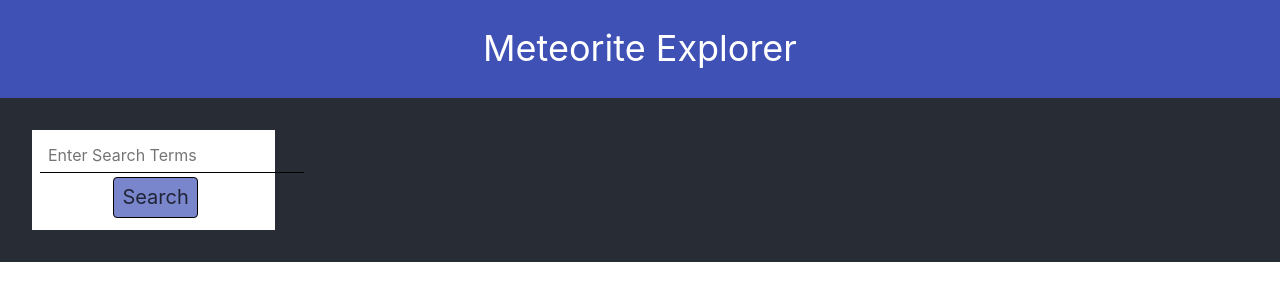
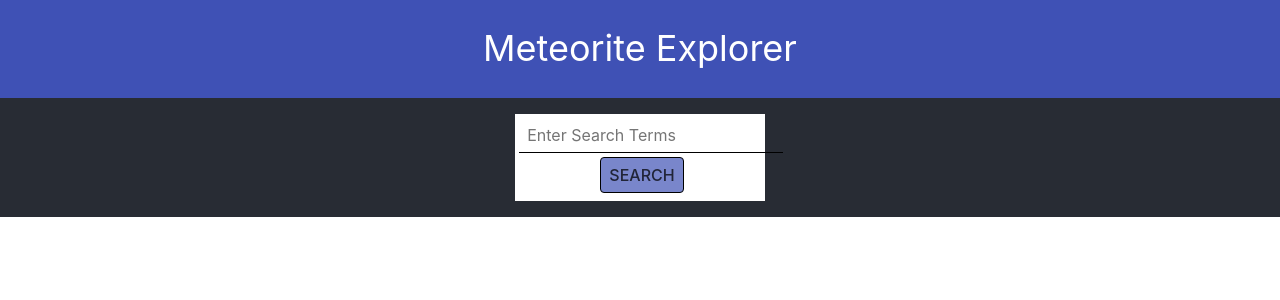
Before and after one commit to nottoobright/Meteorite-Explorer, a React (Create React App) app: page / in a window 1280 px wide. Shown: the top 300 px of the page. Built offline with nearby package versions, Linux system fonts and the light colour scheme.

Commit message:
Added tachyons and basic styles

```diff
--- a/src/components/SearchBar.js
+++ b/src/components/SearchBar.js
@@ -24,10 +24,10 @@ class SearchBar extends Component {
 
     render() {
         return (
-            <div className='pa4'>
-                <div className="pa2 w-20 bg-white">
+            <div className='pa3'>
+                <div className="pa1 w-20 center bg-white">
                     <input className='pa2' type='text' placeholder='Enter Search Terms' onChange={this.handleChange} />
-                    <button className="pointer ba br2 bg-btn text pa2 ml1 mv1 f4 shadow-hover border-box" onClick={this.handleClick}>Search</button>
+                    <button className="pointer ba br2 bg-btn text pa2 ml1 mv1 f5 ttu fw5 shadow-hover border-box" onClick={this.handleClick}>Search</button>
                 </div>
             </div>
         )
--- a/src/styles/SearchBar.css
+++ b/src/styles/SearchBar.css
@@ -1,3 +1,7 @@
+.center {
+    text-align: center
+}
+
 .bg-btn {
     background-color: #7986CB;
 }
```
